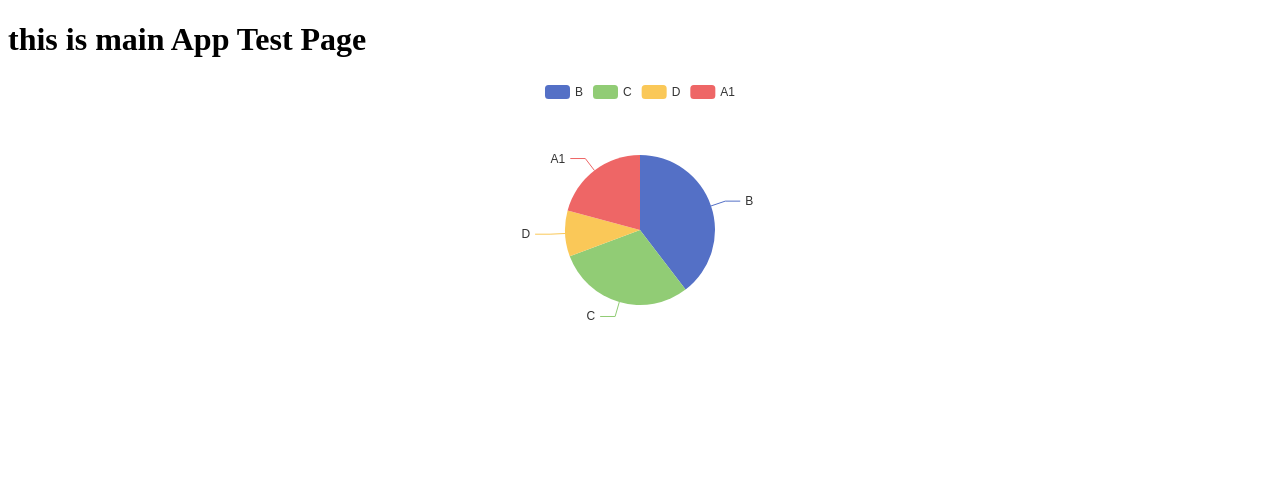
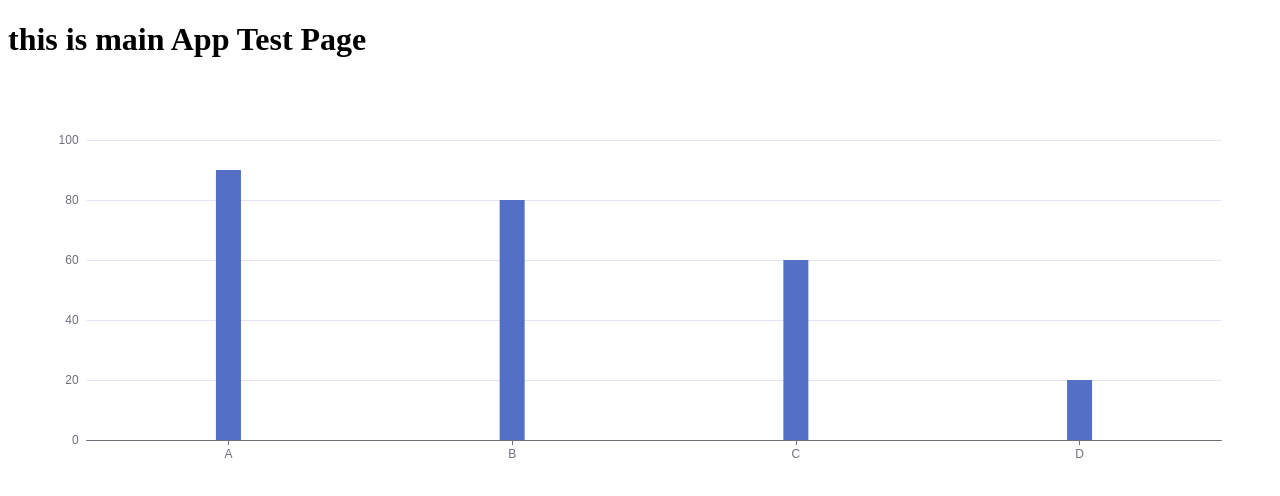
Before and after one commit to zhangzhe0313/vue-charts-cmp, a Vue app: page / in a window 1280 px wide. Shown: the top 496 px of the page. Built offline with nearby package versions, Linux system fonts and the light colour scheme.

Commit message:
update. 20220824. 封装布局

```diff
--- a/example/App.vue
+++ b/example/App.vue
@@ -6,18 +6,18 @@
       :source="testData"
     /> -->
 
-    <vcc-piebar
+    <!-- <vcc-piebar
       :source="testData"
-    />
+    /> -->
 
     <!-- <vcc-blinebar
       :source="testData"
     />  -->
 
-    <!-- <vcc-verticalbar
+    <vcc-verticalbar
       :source="testData"
       :color="color"
-    /> -->
+    />
 
   </div>
 </template>
@@ -25,19 +25,19 @@
 <script>
 // import VccReversebar from '../packages/charts/reversebar/src/index.vue';
 
-import VccPiebar from '../packages/charts/piebar/src/index.vue';
+// import VccPiebar from '../packages/charts/piebar/src/index.vue';
 
 // import VccBlinebar from '../packages/charts/blinebar/src/index.vue';
 
-// import VccVerticalbar from '../packages/charts/verticalbar/src/index.vue';
+import VccVerticalbar from '../packages/charts/verticalbar/src/index.vue';
 
 export default {
   name: 'AppTest',
   components: {
     // VccReversebar,
-    VccPiebar,
+    // VccPiebar,
     // VccBlinebar,
-    // VccVerticalbar
+    VccVerticalbar
   },
   data() {
     return {
@@ -113,31 +113,31 @@ export default {
       //     name: 'tue',
       //     value: 50
       //   }
-      // ]
+      // ],
     }
   },
-  mounted() {
-    const _that = this;
-    let cnt = 1;
+  // mounted() {
+  //   const _that = this;
+  //   let cnt = 1;
 
-    setInterval(() => {
-      _that.testData.shift();
-      _that.testData.push({
-        name: 'A' +  cnt,
-        value: Math.round(Math.random() * 100)
-      })
+  //   setInterval(() => {
+  //   //   _that.testData.shift();
+  //   //   _that.testData.push({
+  //   //     name: 'A' +  cnt,
+  //   //     value: Math.round(Math.random() * 100)
+  //   //   })
 
-      // _that.testData.forEach(ele => {
-      //   ele.data.shift();
-      //   ele.data.push({
-      //     name: 'mon' + cnt,
-      //     value: Math.round(Math.random() * 100)
-      //   })
-      // })
+  //     _that.testData.forEach(ele => {
+  //       ele.data.shift();
+  //       ele.data.push({
+  //         name: 'mon' + cnt,
+  //         value: Math.round(Math.random() * 100)
+  //       })
+  //     })
 
-      cnt++;
-    }, 3000)
-  }
+  //     cnt++;
+  //   }, 3000)
+  // }
 }
 
 </script>
--- a/package.json
+++ b/package.json
@@ -1,6 +1,6 @@
 {
   "name": "vue-charts-cmp",
-  "version": "1.0.15",
+  "version": "1.0.16",
   "private": false,
   "main": "dist/vcc-chart.umd.min.js",
   "files": [
@@ -8,7 +8,9 @@
     "dist/vcc-chart.css"
   ],
   "keywords": [
-    "vue-charts-cmp"
+    "vue-charts-cmp",
+    "vue-charts",
+    "charts"
   ],
   "license": "MIT",
   "scripts": {
--- a/packages/charts/piebar/src/index.vue
+++ b/packages/charts/piebar/src/index.vue
@@ -1,17 +1,18 @@
 <template>
-  <div v-if="source && source.length > 0"  class="chart-wrap" ref="pieBar"></div>
-  <empty-data-cmp v-else />
+  <layout :source="source">
+    <div class="chart-wrap" ref="pieBar"></div>
+  </layout>
 </template>
 
 <script>
 import * as echarts from 'echarts';
-import EmptyDataCmp from '../../../components/empty/index.vue';
+import Layout from '../../../components/layout/index.vue';
 import { composeOptionsSource } from '../../../tools';
 
 export default {
   name: 'VccPiebar',
   components: {
-    EmptyDataCmp
+    Layout
   },
   props: {
     source: {
--- a/packages/charts/verticalbar/src/index.vue
+++ b/packages/charts/verticalbar/src/index.vue
@@ -1,11 +1,12 @@
 <template>
-  <div v-if="source && source.length > 0"  class="chart-wrap" ref="verticalBar"></div>
-  <empty-data-cmp v-else />
+  <layout :source="source">
+    <div class="chart-wrap" ref="verticalBar"></div>
+  </layout>
 </template>
 
 <script>
 import * as echarts from 'echarts';
-import EmptyDataCmp from '../../../components/empty/index.vue';
+import Layout from '../../../components/layout/index.vue';
 import { composeOptionsSource } from '../../../tools';
 import { markRaw } from 'vue';
 
@@ -13,7 +14,7 @@ import { markRaw } from 'vue';
 export default {
   name: 'VccVerticalbar',
   components: {
-    EmptyDataCmp
+    Layout
   },
   props: {
     options: {
--- /dev/null
+++ b/packages/components/layout/index.vue
@@ -0,0 +1,25 @@
+<template>
+  <div v-if="source && source.length > 0">
+    <slot />
+  </div>
+  <EmptyData v-else />
+</template>
+
+<script>
+import EmptyData from '../empty/index.vue';
+
+export default {
+  name: 'LayoutCmp',
+  components: {
+  EmptyData
+  },
+  props: {
+    source: {
+      type: Array,
+      default() {
+        return []
+      }
+    }
+  }
+}
+</script>
```
Also changed, not shown: packages/charts/blinebar/src/index.vue (+6 -5 lines), packages/charts/reversebar/src/index.vue (+6 -4 lines).
